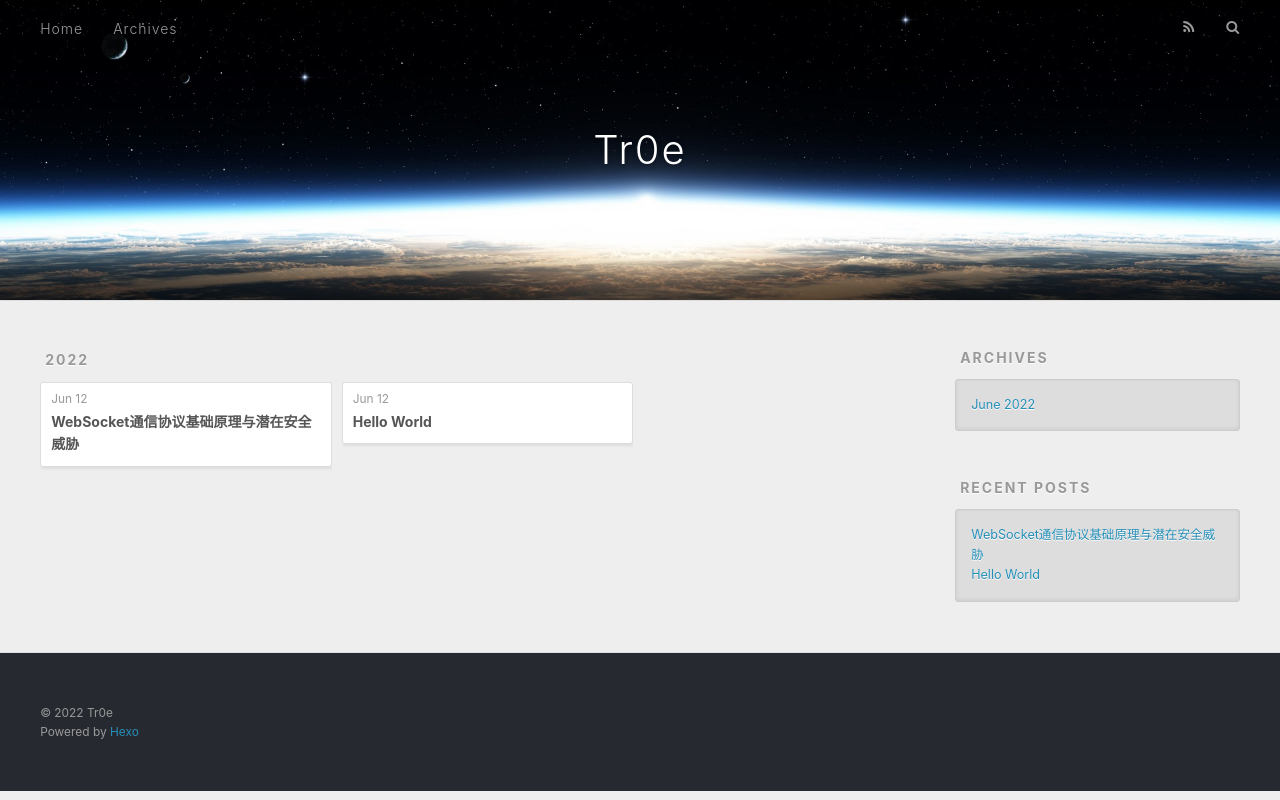
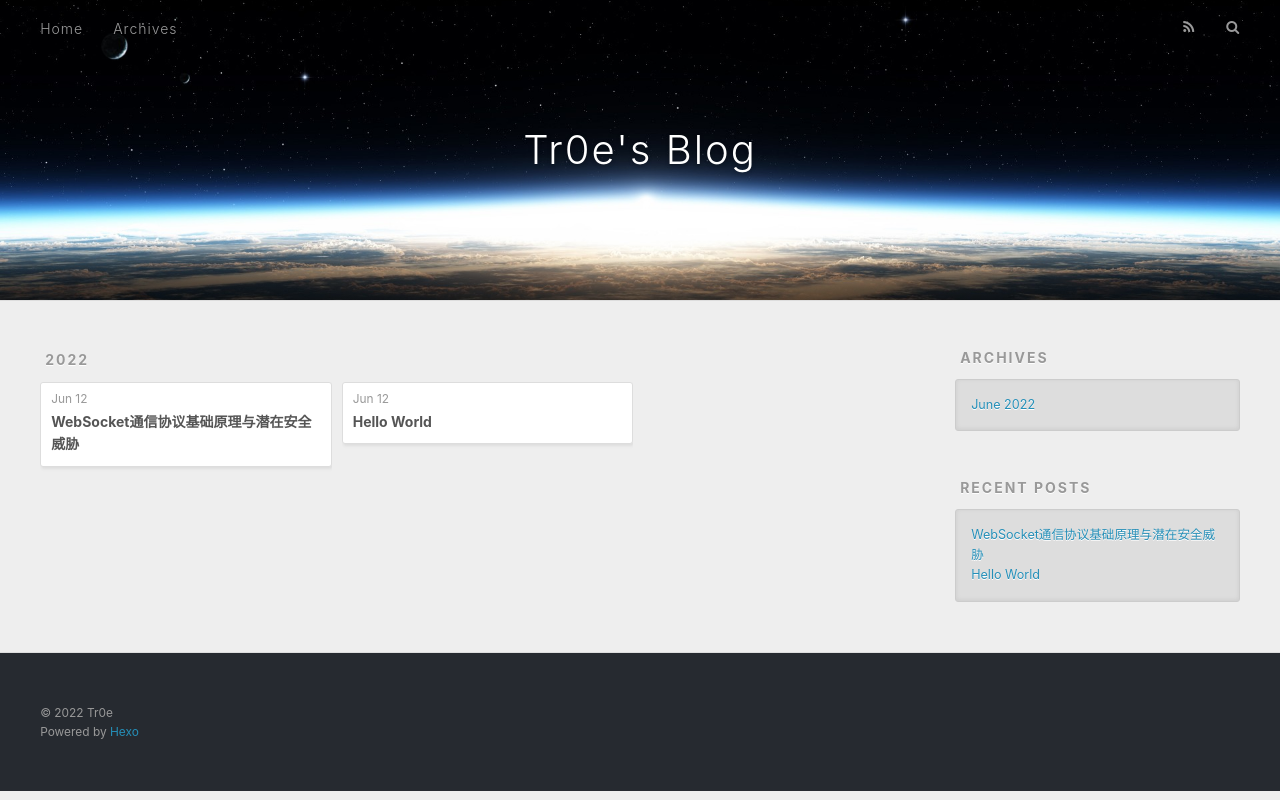
Before and after one commit to Tr0e/Tr0e.github.io, a plain HTML site: page archives/2022/06/index.html in a window 1280 px wide. Drawn offline with nearby package versions, Linux system fonts and the light colour scheme.

Commit message:
Site updated: 2022-06-12 17:23:31

```diff
--- a/archives/2022/06/index.html
+++ b/archives/2022/06/index.html
@@ -5,17 +5,17 @@
 
 
 
-  <title>Archives: 2022/6 | Tr0e</title>
+  <title>Archives: 2022/6 | Tr0e&#39;s Blog</title>
   <meta name="viewport" content="width=device-width, initial-scale=1, maximum-scale=1">
   <meta property="og:type" content="website">
-<meta property="og:title" content="Tr0e">
+<meta property="og:title" content="Tr0e&#39;s Blog">
 <meta property="og:url" content="http://example.com/archives/2022/06/index.html">
-<meta property="og:site_name" content="Tr0e">
+<meta property="og:site_name" content="Tr0e&#39;s Blog">
 <meta property="og:locale" content="en_US">
 <meta property="article:author" content="Tr0e">
 <meta name="twitter:card" content="summary">
 
-    <link rel="alternate" href="/atom.xml" title="Tr0e" type="application/atom+xml">
+    <link rel="alternate" href="/atom.xml" title="Tr0e&#39;s Blog" type="application/atom+xml">
 
 
     <link rel="icon" href="/favicon.png">
@@ -36,7 +36,7 @@
   <div id="header-outer" class="outer">
     <div id="header-title" class="inner">
       <h1 id="logo-wrap">
-        <a href="/" id="logo">Tr0e</a>
+        <a href="/" id="logo">Tr0e&#39;s Blog</a>
       </h1>
 
     </div>
```
Also changed, not shown: 2022/06/12/WebSocket通信协议基础原理与潜在安全威胁/index.html (+4 -4 lines), 2022/06/12/hello-world/index.html (+4 -4 lines), archives/2022/index.html (+5 -5 lines), archives/index.html (+5 -5 lines), index.html (+5 -5 lines).
